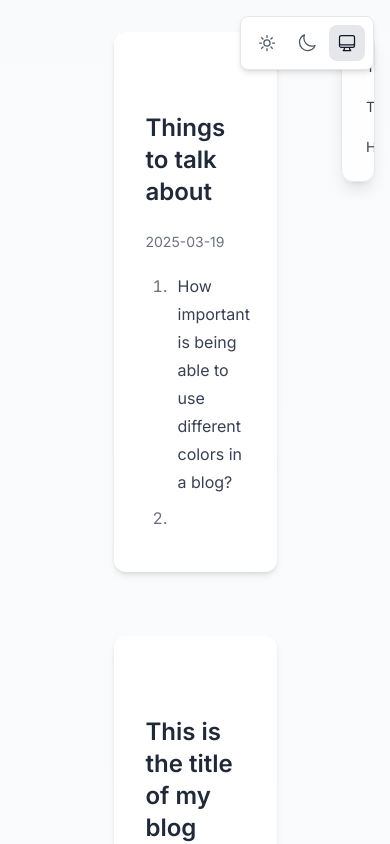
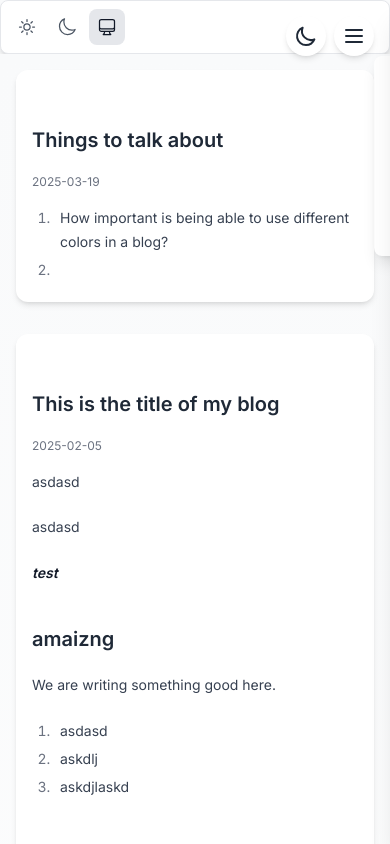
Before and after one commit to Xunrise/simple-blog, a Next.js app: page / in a window 390 px wide. Shown: the top 844 px of the page. Built offline with nearby package versions, Linux system fonts and the light colour scheme.

Commit message:
make mobile friendly

```diff
--- a/src/app/page.tsx
+++ b/src/app/page.tsx
@@ -1,47 +1,41 @@
+import { Suspense } from 'react'
+import { MobileSidebar } from '../components/MobileSidebar'
 import { getAllPosts } from '@/lib/posts'
-import type { Post } from '../lib/types'
-import { Sidebar } from '@/components/Sidebar'
-import ReactMarkdown from 'react-markdown'
-import remarkBreaks from 'remark-breaks'
+import PostsList from '../components/PostsList'
 
 export default async function Home() {
   const posts = await getAllPosts()
 
   return (
     <div className="min-h-screen relative bg-gradient-to-b from-gray-50 to-white dark:from-zinc-900 dark:to-zinc-950">
-      <div className="max-w-[1800px] mx-auto px-4 py-8">
-        <div className="grid grid-cols-12 gap-8">
-          {/* Main content area - 4 columns, centered */}
-          <div className="col-span-6 col-start-4">
-            <div className="space-y-16">
-              {posts.map((post) => (
-                <article
-                  key={post.slug}
-                  id={post.slug}
-                  className="mx-auto p-8 bg-white dark:bg-zinc-900 rounded-xl shadow-md hover:shadow-lg transition-shadow duration-300"
-                >
-                  <div className="prose lg:prose-xl dark:prose-invert">
-                    <h2 className="mb-4 text-2xl font-bold text-gray-800 dark:text-gray-100">{post.title}</h2>
-                    <div className="text-gray-500 dark:text-gray-400 mb-4 text-sm">{post.date}</div>
-                    <ReactMarkdown remarkPlugins={[remarkBreaks]}>
-                      {post.content || ' '}
-                    </ReactMarkdown>
-                  </div>
-                </article>
-              ))}
+      <div className="max-w-[1800px] mx-auto px-4 sm:px-6 py-4 sm:py-8">
+        {/* Mobile sidebar controller */}
+        <Suspense fallback={null}>
+          <MobileSidebar posts={posts} />
+        </Suspense>
+
+        <div className="grid grid-cols-1 lg:grid-cols-12 gap-4 sm:gap-8">
+          {/* Main content area - full width on mobile, 4 columns on desktop */}
+          <div className="lg:col-span-6 lg:col-start-4">
+            <div className="space-y-8 sm:space-y-16">
+              <PostsList posts={posts} />
             </div>
           </div>
 
-          {/* Sidebar - 2 columns */}
-          <aside className="col-span-2 col-start-11">
-            <div className="sticky top-8 space-y-1 bg-white/80 dark:bg-zinc-900/80 backdrop-blur-sm rounded-xl shadow-lg p-4 border border-gray-100 dark:border-zinc-800">
+          {/* Desktop sidebar - only visible on desktop */}
+          <aside className="hidden lg:block lg:col-span-2 lg:col-start-11">
+            <div className="sticky top-4 sm:top-8 mb-4">
+              <a href='/admin' className="text-center justify-between text-gray-800 dark:text-gray-100">Admin Area</a>
+            </div>
+            <div className="sticky top-4 sm:top-8 space-y-1 bg-white/80 dark:bg-zinc-900/80 backdrop-blur-sm rounded-xl shadow-lg p-3 sm:p-4 border border-gray-100 dark:border-zinc-800">
+              <h4 className="font-medium text-gray-800 dark:text-gray-200 mb-2">Posts</h4>
               <nav className="space-y-1">
                 {posts.map((post) => (
                   <div key={post.slug} className="group">
                     <div className="flex items-center justify-between rounded-lg hover:bg-gray-100/50 dark:hover:bg-zinc-800/30 transition-all duration-200">
                       <a
                         href={`#${post.slug}`}
-                        className="block py-2 px-2 text-sm text-gray-700 dark:text-gray-300 flex-grow truncate"
+                        className="block py-1.5 sm:py-2 px-2 text-xs sm:text-sm text-gray-700 dark:text-gray-300 flex-grow truncate"
                       >
                         {post.title}
                       </a>
--- /dev/null
+++ b/src/components/MobileSidebar.tsx
@@ -0,0 +1,167 @@
+'use client'
+
+import { useState, useRef, useEffect } from 'react'
+
+interface Post {
+  slug: string;
+  title: string;
+  date: string;
+  content: string;
+}
+
+interface MobileSidebarProps {
+  posts: Post[];
+}
+
+export function MobileSidebar({ posts }: MobileSidebarProps) {
+  const [isMenuOpen, setIsMenuOpen] = useState(false)
+  const [isThemeMenuOpen, setIsThemeMenuOpen] = useState(false)
+  const menuRef = useRef<HTMLElement>(null)
+  const themeMenuRef = useRef<HTMLDivElement>(null)
+
+  // Add swipe detection
+  const [touchStart, setTouchStart] = useState<number | null>(null)
+  const [touchEnd, setTouchEnd] = useState<number | null>(null)
+
+  // Handle clicks outside the menu to close it
+  useEffect(() => {
+    function handleClickOutside(event: MouseEvent) {
+      if (menuRef.current && !menuRef.current.contains(event.target as Node) &&
+          !(event.target as Element).closest('.menu-button')) {
+        setIsMenuOpen(false)
+      }
+      if (themeMenuRef.current && !themeMenuRef.current.contains(event.target as Node) &&
+          !(event.target as Element).closest('.theme-button')) {
+        setIsThemeMenuOpen(false)
+      }
+    }
+
+    document.addEventListener('mousedown', handleClickOutside)
+
+    // Add swipe detection to the document
+    const handleTouchStart = (e: TouchEvent) => {
+      setTouchStart(e.touches[0].clientX)
+    }
+
+    const handleTouchMove = (e: TouchEvent) => {
+      setTouchEnd(e.touches[0].clientX)
+    }
+
+    const handleTouchEnd = () => {
+      if (!touchStart || !touchEnd) return
+
+      const distance = touchStart - touchEnd
+      const isLeftSwipe = distance > 50
+      const isRightSwipe = distance < -50
+
+      if (isLeftSwipe && !isMenuOpen) {
+        setIsMenuOpen(true)
+      } else if (isRightSwipe && isMenuOpen) {
+        setIsMenuOpen(false)
+      }
+
+      setTouchStart(null)
+      setTouchEnd(null)
+    }
+
+    document.addEventListener('touchstart', handleTouchStart)
+    document.addEventListener('touchmove', handleTouchMove)
+    document.addEventListener('touchend', handleTouchEnd)
+
+    return () => {
+      document.removeEventListener('mousedown', handleClickOutside)
+      document.removeEventListener('touchstart', handleTouchStart)
+      document.removeEventListener('touchmove', handleTouchMove)
+      document.removeEventListener('touchend', handleTouchEnd)
+    }
+  }, [isMenuOpen, touchStart, touchEnd])
+
+  return (
+    <>
+      {/* Mobile menu button */}
+      <div className="fixed top-4 right-4 z-40 lg:hidden">
+        <button
+          className="menu-button p-2 rounded-full bg-white dark:bg-zinc-800 shadow-md"
+          onClick={() => setIsMenuOpen(!isMenuOpen)}
+          aria-label="Toggle menu"
+        >
+          <svg xmlns="http://www.w3.org/2000/svg" className="h-6 w-6 text-gray-800 dark:text-gray-200" fill="none" viewBox="0 0 24 24" stroke="currentColor" aria-hidden="true">
+            <path strokeLinecap="round" strokeLinejoin="round" strokeWidth={2} d="M4 6h16M4 12h16M4 18h16" />
+          </svg>
+        </button>
+      </div>
+
+      {/* Theme toggle button */}
+      <div className="fixed top-4 right-16 z-40 lg:hidden">
+        <button
+          className="theme-button p-2 rounded-full bg-white dark:bg-zinc-800 shadow-md"
+          onClick={() => setIsThemeMenuOpen(!isThemeMenuOpen)}
+          aria-label="Toggle theme"
+        >
+          <svg xmlns="http://www.w3.org/2000/svg" className="h-6 w-6 text-gray-800 dark:text-gray-200" fill="none" viewBox="0 0 24 24" stroke="currentColor" aria-hidden="true">
+            <path strokeLinecap="round" strokeLinejoin="round" strokeWidth={2} d="M20.354 15.354A9 9 0 018.646 3.646 9.003 9.003 0 0012 21a9.003 9.003 0 008.354-5.646z" />
+          </svg>
+        </button>
+      </div>
+
+      {/* Theme switcher menu for mobile */}
+      <div
+        ref={themeMenuRef}
+        className={`fixed top-14 right-4 z-40 bg-white dark:bg-zinc-800 shadow-lg rounded-lg p-2 transition-transform duration-300 transform lg:hidden ${isThemeMenuOpen ? 'translate-x-0' : 'translate-x-full'}`}
+      >
+        <div className="p-2">
+          <p className="font-medium text-gray-800 dark:text-gray-200 mb-2">Theme</p>
+          <div className="space-y-2">
+            <button className="w-full text-left px-3 py-2 rounded-md hover:bg-gray-100 dark:hover:bg-zinc-700 text-gray-800 dark:text-gray-200">Light</button>
+            <button className="w-full text-left px-3 py-2 rounded-md hover:bg-gray-100 dark:hover:bg-zinc-700 text-gray-800 dark:text-gray-200">Dark</button>
+            <button className="w-full text-left px-3 py-2 rounded-md hover:bg-gray-100 dark:hover:bg-zinc-700 text-gray-800 dark:text-gray-200">System</button>
+          </div>
+        </div>
+      </div>
+
+      {/* Sidebar - hidden on mobile, shown as overlay when menu is opened */}
+      <aside
+        ref={menuRef}
+        className={`fixed inset-y-0 right-0 w-64 bg-white/95 dark:bg-zinc-900/95 backdrop-blur-sm shadow-xl z-50 transform transition-transform duration-300 ease-in-out lg:hidden ${isMenuOpen ? 'translate-x-0' : 'translate-x-full'}`}
+      >
+        <div className="h-full overflow-y-auto p-4">
+          <div className="mb-8 flex justify-between items-center">
+            <h3 className="text-xl font-bold text-gray-800 dark:text-gray-100">Menu</h3>
+            <button
+              onClick={() => setIsMenuOpen(false)}
+              className="p-2 text-gray-500 hover:text-gray-700 dark:text-gray-400 dark:hover:text-gray-200"
+              aria-label="Close menu"
+            >
+              <svg xmlns="http://www.w3.org/2000/svg" className="h-6 w-6" fill="none" viewBox="0 0 24 24" stroke="currentColor" aria-hidden="true">
+                <path strokeLinecap="round" strokeLinejoin="round" strokeWidth={2} d="M6 18L18 6M6 6l12 12" />
+              </svg>
+            </button>
+          </div>
+
+          <div className="mb-6">
+            <a href='/admin' className="text-center block w-full py-2 px-4 bg-white dark:bg-zinc-800 rounded-lg shadow-sm hover:shadow-md transition-all duration-200 text-gray-800 dark:text-gray-100">Admin Area</a>
+          </div>
+
+          <div className="space-y-1 rounded-xl shadow-lg p-3 sm:p-4 border border-gray-100 dark:border-zinc-800 bg-white/90 dark:bg-zinc-900/90">
+            <h4 className="font-medium text-gray-800 dark:text-gray-200 mb-2">Posts</h4>
+            <nav className="space-y-1">
+              {posts.map((post) => (
+                <div key={post.slug} className="group">
+                  <div className="flex items-center justify-between rounded-lg hover:bg-gray-100/50 dark:hover:bg-zinc-800/30 transition-all duration-200">
+                    <a
+                      href={`#${post.slug}`}
+                      className="block py-1.5 sm:py-2 px-2 text-sm text-gray-700 dark:text-gray-300 flex-grow truncate"
+                      onClick={() => setIsMenuOpen(false)}
+                    >
+                      {post.title}
+                    </a>
+                  </div>
+                </div>
+              ))}
+            </nav>
+          </div>
+        </div>
+      </aside>
+    </>
+  )
+}
--- /dev/null
+++ b/src/components/PostsList.tsx
@@ -0,0 +1,35 @@
+import ReactMarkdown from 'react-markdown'
+import remarkBreaks from 'remark-breaks'
+
+interface Post {
+  slug: string;
+  title: string;
+  date: string;
+  content: string;
+}
+
+interface PostsListProps {
+  posts: Post[];
+}
+
+export default function PostsList({ posts }: PostsListProps) {
+  return (
+    <>
+      {posts.map((post) => (
+        <article
+          key={post.slug}
+          id={post.slug}
+          className="mx-auto p-4 sm:p-8 bg-white dark:bg-zinc-900 rounded-xl shadow-md hover:shadow-lg transition-shadow duration-300"
+        >
+          <div className="prose prose-sm sm:prose lg:prose-xl dark:prose-invert">
+            <h2 className="mb-2 sm:mb-4 text-xl sm:text-2xl font-bold text-gray-800 dark:text-gray-100">{post.title}</h2>
+            <div className="text-gray-500 dark:text-gray-400 mb-2 sm:mb-4 text-xs sm:text-sm">{post.date}</div>
+            <ReactMarkdown remarkPlugins={[remarkBreaks]}>
+              {post.content || ' '}
+            </ReactMarkdown>
+          </div>
+        </article>
+      ))}
+    </>
+  )
+}
--- a/src/components/ThemeSwitcher.tsx
+++ b/src/components/ThemeSwitcher.tsx
@@ -17,7 +17,7 @@ export function ThemeSwitcher() {
   }
 
   return (
-    <div className="fixed top-4 right-4 z-50 bg-white dark:bg-zinc-900 rounded-lg shadow-md p-2 border border-gray-200 dark:border-zinc-800 transition-all">
+    <div className="lg:fixed top-4 left-4 z-50 bg-white dark:bg-zinc-900 rounded-lg shadow-md p-2 border border-gray-200 dark:border-zinc-800 transition-all">
       <div className="flex items-center space-x-1">
         {/* Light theme button */}
         <button
```
